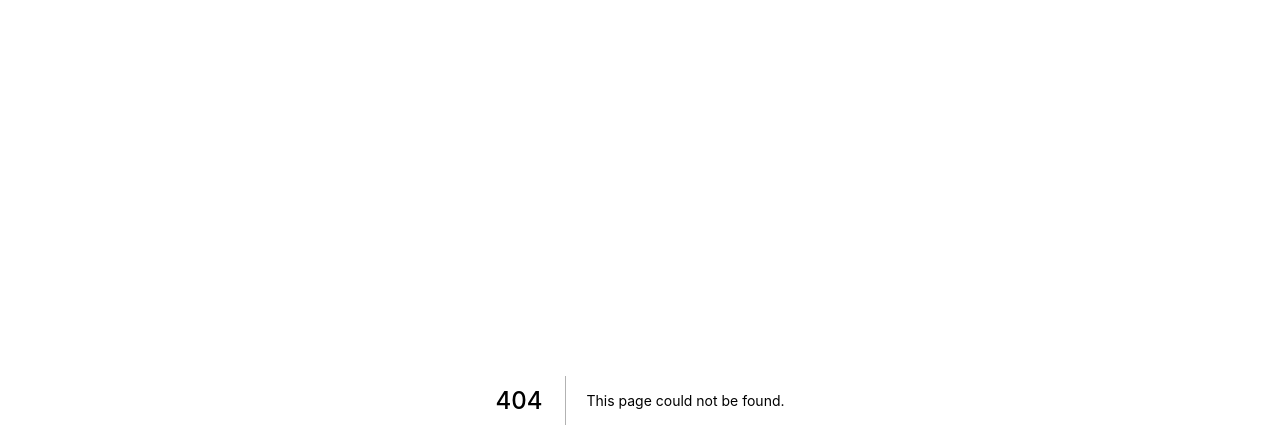
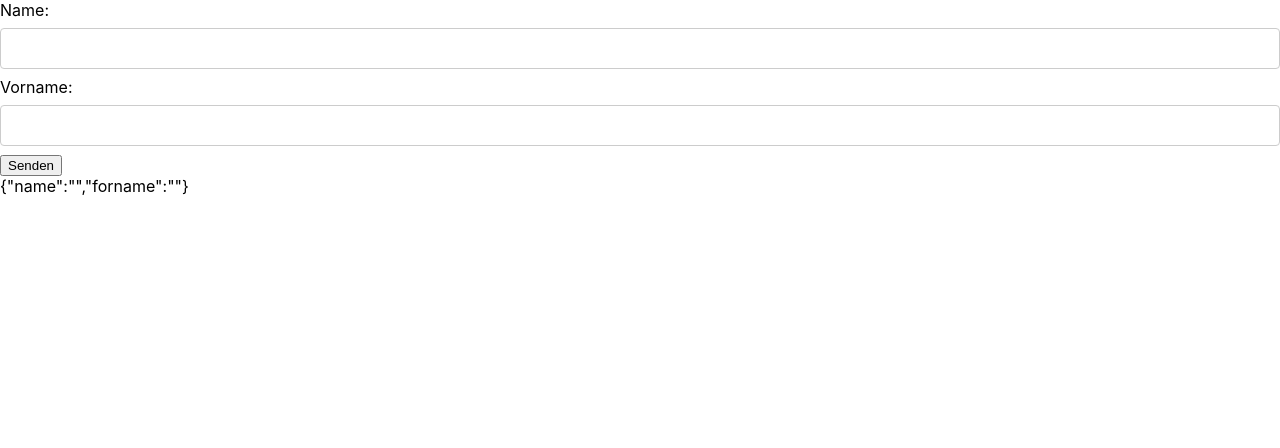
Before and after one commit to karrycgi/next-learn, a Next.js app: page /test in a window 1280 px wide. Before the commit this address had no page. Shown: the top 448 px of the page. Built offline with nearby package versions, Linux system fonts and the light colour scheme.

Commit message:
Demo formular

```diff
--- /dev/null
+++ b/components/dynamic/SearchByName.component.tsx
@@ -0,0 +1,31 @@
+import React from "react";
+import NameForm, { NameValues } from "../input/NameForm.form.component";
+
+interface Props { }
+interface State {
+    searchFormValue: NameValues
+}
+
+export default class SearchByName extends React.Component<Props, State> {
+    constructor(props:Props) {
+        super(props);
+
+        this.state = {
+            searchFormValue: {
+                name: "",
+                forname: ""
+            }
+        }
+    }
+
+    render(): JSX.Element {
+        return <div>
+            <NameForm
+                value={this.state.searchFormValue}
+                onChange={(value: NameValues) => { this.setState({ searchFormValue: value }) }}
+            />
+            <button onClick={()=>console.log(this.state.searchFormValue)}>Senden</button>
+            <div>{JSON.stringify(this.state.searchFormValue)}</div>
+        </div>
+    }
+}
--- /dev/null
+++ b/components/input/NameForm.form.component.tsx
@@ -0,0 +1,35 @@
+import React, { ChangeEvent } from "react";
+
+export interface NameValues {
+    name: string,
+    forname: string
+}
+
+interface Props {
+    value: NameValues,
+    onChange: (value: NameValues) => void
+}
+
+interface State { }
+
+export default class NameForm extends React.Component<Props, State> {
+    constructor(props:Props) {
+        super(props);
+
+        this.onChange = this.onChange.bind(this);
+    }
+
+    onChange(evnt: ChangeEvent<HTMLInputElement>): void {
+        this.props.onChange({
+            ...this.props.value,
+            [evnt.target.name]: evnt.target.value
+        });
+    }
+
+    render(): JSX.Element {
+        return <div>
+            <div>Name: <input name="name" type="text" value={this.props.value.name} onChange={this.onChange} /></div>
+            <div>Vorname: <input name="forname" type="text" value={this.props.value.forname} onChange={this.onChange} /></div>
+        </div>
+    }
+}
--- /dev/null
+++ b/pages/test.tsx
@@ -0,0 +1,10 @@
+import { NextPage } from "next";
+import SearchByName from "../components/dynamic/SearchByName.component";
+
+const TestPage: NextPage = () => {
+    return <div>
+        <SearchByName />
+    </div>
+}
+
+export default TestPage;
```
